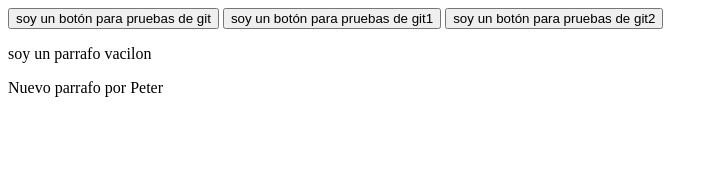
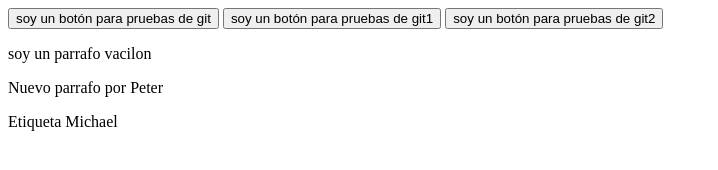
Before and after one commit to fmendez-csye/Git, a plain HTML site: page index3.html in a window 1280 px wide. Shown: the whole page, without its empty margins (0-718 px from the left). Drawn offline with Linux system fonts and the light colour scheme.

Commit message:
se agrega 1 etiqueta

```diff
--- a/index3.html
+++ b/index3.html
@@ -11,5 +11,6 @@
 	<button>soy un botón para pruebas de git2 </button>
 	<p>soy un parrafo vacilon</p>
 	<p>Nuevo parrafo por Peter</p>
+	<label>Etiqueta Michael</label>
 </body>
 </html>
```
